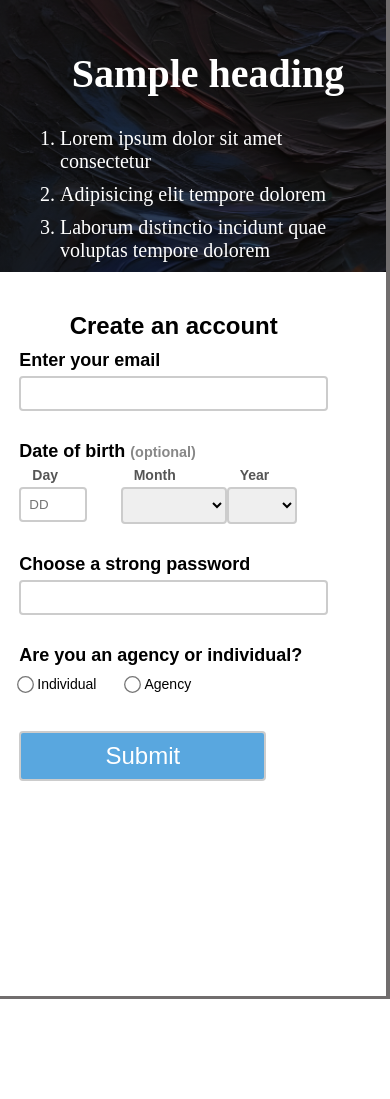
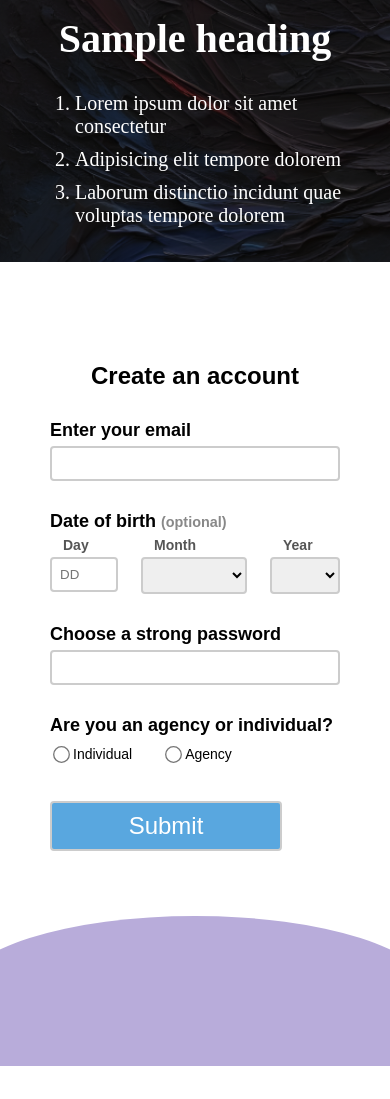
Before and after one commit to faisalamirLPU/registration-form, a plain HTML site: page index.html in a window 390 px wide. After the commit the page ends 1066 px from the top, so only its background shows below. Drawn offline with nearby package versions, Linux system fonts and the light colour scheme.

Commit message:
Change on the header section \n Footer added in mobile view

```diff
--- a/css/styles.css
+++ b/css/styles.css
@@ -1,51 +1,58 @@
-* {
+/* <style> */
+        body {
             margin: 0;
-    padding: 0;
-    box-sizing: border-box;
+            /* display: flex; */
+            /* align-items: center; */
+            /* justify-content: center; */
+            height: 100vh;
+            margin-bottom: 50px;
+            /* background-color: #f0f0f0; */
         }
 
-body {
-    padding: 0;
-    margin: 0;
+        .square-container {
+            position: relative;
+            width: 100%;
+            /* Adjust the size of the square container */
+            height: 250px;
+            /* Adjust the size of the square container */
+            /* background-color: #ccc; */
+            overflow: hidden;
+            /* Clip the overflow */
+            /* margin-top: -450px; */
         }
 
-.header-color{
-    background: #B8ACDA;
-    padding: 160px;
+        .circular-div {
+            position: absolute;
+            width: 120%;
+            /* 2x greater than the square container */
+            height: 250px;
+            /* 2x greater than the square container */
+            background-color: #B8ACDA;
             border-radius: 0 0 50% 50%;
+            top: 50%;
+            left: 50%;
+            transform: translate(-50%, -50%);
+
+
         }
 
-.container {
-    background: #fff;
+        .custom-div {
+            /* border: 2px solid black; */
+            display: flex;
+            position: relative;
             width: 60%;
-    display: flex;
+            height: auto;
             margin: 0 auto;
-    margin-top: -250px;
-    margin-bottom: 100px;
-    justify-content: space-between;
+            margin-top: -200px;
+            /* margin-bottom: 0px; */
+
             clip-path: polygon(0 0, 85% 0%, 100% 15%, 100% 100%, 85% 100%, 15% 100%, 0% 85%, 0% 15%);
             border-right: solid 4px #716e6e;
             border-bottom:solid #716e6e;
         }
 
-
-.horizontal-div {
-    width: 100%;
-    height: 650px;
-    background-size: cover;
-    background-position: center;
-
-}
-#div1{
-    background-image: linear-gradient(0deg, rgba(0, 0, 0, 0.2), rgba(0, 0, 0, 0.2)),
-        url("img/image-1.png");
-}
-
-.aside_element {
-    margin-top: 80px;
-    margin-left: 60px;
-    margin-right: 30px;
-    color: #fff;
+        .div-content {
+            margin: 35px;
         }
 
         h1 {
@@ -60,25 +67,27 @@ li {
             margin-bottom: 10px;
         }
 
-#div2 {
-    width: 80%; /* Adjust the width as needed */
-    height: auto;
-    background-color: #fff;
-    margin-left: 5%;
-    margin-right: 5%;
-    margin-top: 140px;
-}
-.form-content{}
-
         h2 {
+            margin-top: 100px;
             text-align: center;
             font-weight: 900;
             font-family: sans-serif;
         }
 
+
+        .horizontal-div {
+            width: 50%;
+            /* border: 1px solid black; */
+            box-sizing: border-box;
+            background-size: cover;
+        background-position: center;
+        }
+
         form {
             display: flex;
             flex-direction: column;
+            margin: 50px;
+            margin-top: 0;
         }
 
         label {
@@ -94,7 +103,7 @@ label {
     margin-top: 20px;
 }
 .dob-field {
-    flex: 1;
+    /* flex: 5; */
     /* margin-right: 10px; */
     position: relative;
 }
@@ -171,35 +180,87 @@ input[type="submit"]:hover {
     color: red;
 }
 
+        .div2 {
+            background-image: linear-gradient(0deg, rgba(0, 0, 0, 0.2), rgba(0, 0, 0, 0.2)),
+                url("img/image-1.png");
+            justify-content: center;
+            align-items: center;
+            height: auto;
+            color: #fff;
+        }
 
+        .div1 {
+            background-color: #fff;
+        }
 
-/* .footer-color p {
-    margin: 20px;
-} */
+        footer {
+            display: none;
+        }
 
-
-/* Media Query for smaller screens */
         @media screen and (max-width: 767px) {
-    .container {
+            .custom-div {
+                flex-direction: column;
                 width: 100%;
-        flex-direction: column;
+                /* margin-top: 200px; */
+                /* margin-top: 0; */
+                border-bottom: 0;
+                border-right: 0;
                 clip-path: none;
             }
 
             .horizontal-div {
                 width: 100%;
-        margin-bottom: 20px;
             }
-    .header-color{
-        /* display: none; */
-        margin-top: -100px;
-        background: none;
+
+
+            .div2 {
+                margin-top: 180px;
+                top: 0;
             }
-    #div1{
-        height: 50%;
+
+            footer {
+                display: block;
+                width: 100%;
+                margin: 0 auto;
             }
-    #div2{
-        margin-top: 20px;
-        margin-bottom: 200px;
+
+            footer div {
+
             }
+
+            header {
+                display: none;
             }
+
+
+
+            /*  */
+
+            .square-footer {
+            position: relative;
+            width: 100%;
+            /* Adjust the size of the square container */
+            height: 150px;
+            /* Adjust the size of the square container */
+            /* background-color: #ccc; */
+            overflow: hidden;
+            /* Clip the overflow */
+            /* margin-top: -450px; */
+        }
+
+        .circle-footer {
+            position: absolute;
+            width: 120%;
+            /* 2x greater than the square container */
+            height: 150px;
+            /* 2x greater than the square container */
+            background-color: #B8ACDA;
+            border-radius: 50% 50% 0 0;
+            top: 50%;
+            left: 50%;
+            transform: translate(-50%, -50%);
+
+        }
+
+        }
+    /* </style> */
--- a/index.html
+++ b/index.html
@@ -3,35 +3,37 @@
 
 <head>
     <meta charset="UTF-8">
+    <script src="https://code.jquery.com/jquery-3.6.4.min.js"></script>
     <meta name="viewport" content="width=device-width, initial-scale=1.0">
-    <script src="https://code.jquery.com/jquery-3.6.4.min.js"></script>
     <link rel="stylesheet" href="css/styles.css">
-    <title>Registration form</title>
 </head>
 
 <body>
-    <header>
-        <div class="header-color"></div>
+
+    <header class="square-container">
+        <div class="circular-div"></div>
     </header>
-    <div class="container">
-        <aside class="horizontal-div" id="div1">
-            <div class="aside_element">
+
+    <div class="custom-div">
+
+        <div class="horizontal-div div2" id="div2">
+            <section class="div-content">
                 <h1><b>Sample heading</b></h1>
                 <ol>
                     <li>Lorem ipsum dolor sit amet consectetur </li>
                     <li>Adipisicing elit tempore dolorem</li>
                     <li>Laborum distinctio incidunt quae voluptas tempore dolorem</li>
                 </ol>
-            </div>
-        </aside>
-        <aside class="horizontal-div" id="div2">
+            </section>
+        </div>
+        <div class="horizontal-div div1" id="div1">
             <div class="form-content">
                 <h2>Create an account</h2>
                 <form action="">
                     <label for="email">Enter your email</label>
-                    <input type="email" name="email" id="email">
+                    <input type="email" name="email" id="email" autocomplete="email">
                     <span class="errorMessage" id="emailError"></span>
-                    <label for="dob">Date of birth <span>(optional)</span></label>
+                    <label>Date of birth <span>(optional)</span></label>
                     <div class="dob-section">
                         <div class="dob-field">
                             <label for="day">Day</label>
@@ -83,7 +85,7 @@
                     <label for="password">Choose a strong password</label>
                     <input type="password" name="password" id="password">
                     <span class="errorMessage" id="passwordError"></span>
-                    <label for="checkbox">Are you an agency or individual?</label>
+                    <label>Are you an agency or individual?</label>
                     <div class="radio-group">
                         <input type="radio" value="individual" name="option" id="individual">
                         <label for="individual">Individual</label>
@@ -94,12 +96,15 @@
                     <input type="submit" name="submit" id="submit" value="Submit">
                 </form>
             </div>
-        </aside>
+        </div>
     </div>
-    <footer>
-        <div class="footer-color"></div>
-        <!-- <p>&copy; 2024 Your Website Name. All rights reserved.</p> -->
+    <footer class="square-footer">
+        <div class="circle-footer">
+            <!-- <p>This is the footer.</p> -->
+        </div>
+
     </footer>
+
 
     <script>
         function isEmail(email) {
@@ -157,6 +162,7 @@
             });
         });
     </script>
+
 </body>
 
 </html>
```
Lines whose indentation alone changed are shown as unchanged.
